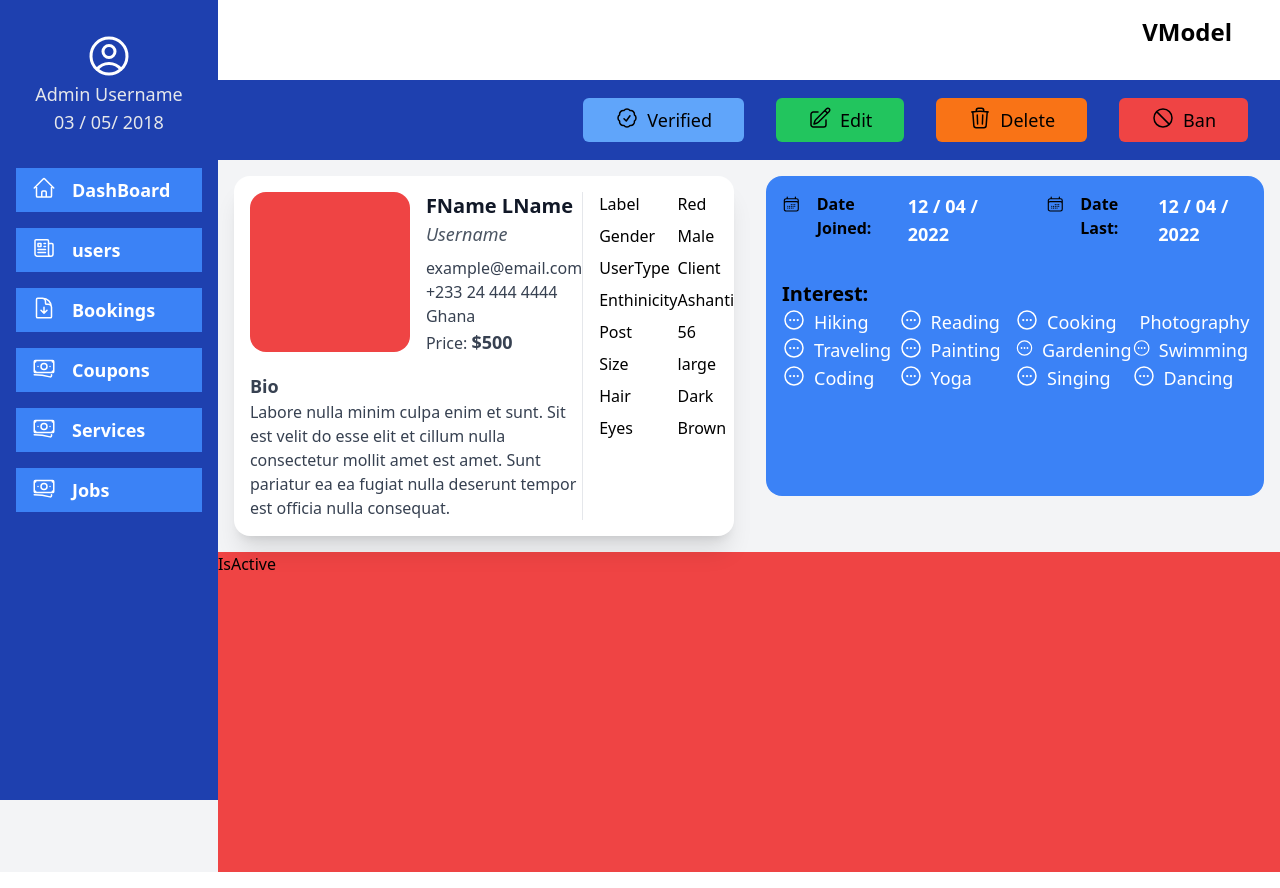
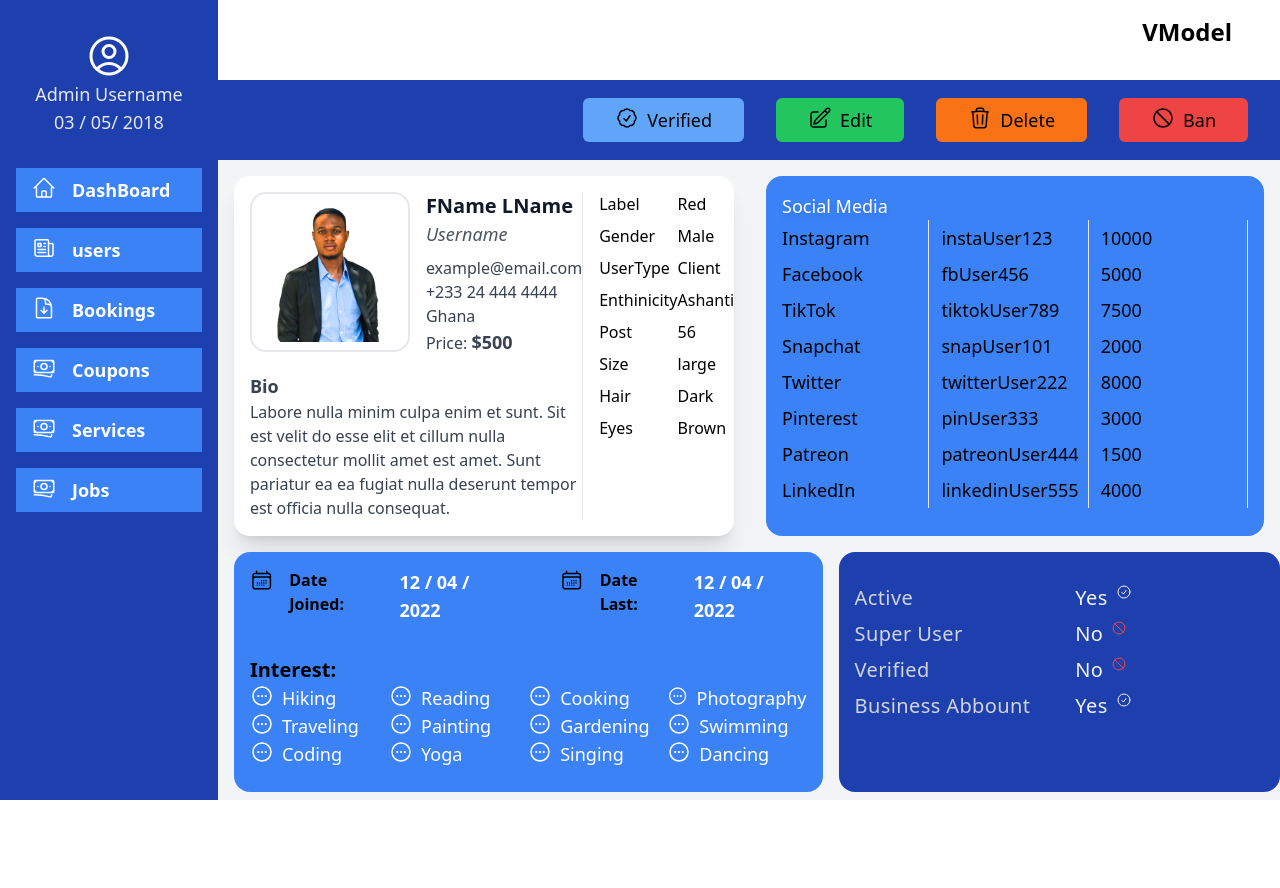
Before and after one commit to shinorspellz/Vmodel_Dashboard, a React (Create React App) app: page /users/userdetail in a window 1280 px wide. Built offline with nearby package versions, Linux system fonts and the light colour scheme.

Commit message:
done with user details page

```diff
--- a/src/pages/UserDetails.jsx
+++ b/src/pages/UserDetails.jsx
@@ -1,6 +1,6 @@
 import React from "react";
 import NavBar from "../components/NavBar";
-
+import profile from "../Asset/atmos.jpg";
 function UserDetails() {
   const interests = [
     "Hiking",
@@ -15,6 +15,49 @@ function UserDetails() {
     "Yoga",
     "Singing",
     "Dancing",
+  ];
+
+  const socialMediaFollowers = [
+    {
+      platform: "Instagram",
+      username: "instaUser123",
+      followers: 10000,
+    },
+    {
+      platform: "Facebook",
+      username: "fbUser456",
+      followers: 5000,
+    },
+    {
+      platform: "TikTok",
+      username: "tiktokUser789",
+      followers: 7500,
+    },
+    {
+      platform: "Snapchat",
+      username: "snapUser101",
+      followers: 2000,
+    },
+    {
+      platform: "Twitter",
+      username: "twitterUser222",
+      followers: 8000,
+    },
+    {
+      platform: "Pinterest",
+      username: "pinUser333",
+      followers: 3000,
+    },
+    {
+      platform: "Patreon",
+      username: "patreonUser444",
+      followers: 1500,
+    },
+    {
+      platform: "LinkedIn",
+      username: "linkedinUser555",
+      followers: 4000,
+    },
   ];
   return (
     <div>
@@ -89,7 +132,9 @@ function UserDetails() {
         <div className="bg-white rounded-2xl h-[45vh] flex justify-between w-3/4 shadow-xl  mx-4">
           <div className=" w-full gap-4 m-4 text-gray-700 border-r-[1px] border-gray-200">
             <div className="flex gap-4 mb-4">
-              <div className="w-40 h-40 bg-red-500 rounded-2xl "></div>
+              <div className="w-40 h-40  rounded-2xl border-2 border-gray-200 p-2">
+                <img src={profile} />
+              </div>
               <div className="text-left">
                 <h4 className="text-xl font-semibold text-gray-900">
                   FName LName
@@ -139,7 +184,29 @@ function UserDetails() {
             </div>
           </div>
         </div>
-        <div className="w-3/4 h-[40vh] bg-blue-500 mx-4 rounded-2xl">
+        <div className="w-3/4 h-[45vh] bg-blue-500 mx-4 rounded-2xl p-4 text-lg">
+          <h4 className="text-lg font-medium text-white drop-shadow-md">
+            Social Media
+          </h4>
+          <div>
+            {socialMediaFollowers.map((media) => (
+              <div className="flex justify-between gap-3">
+                <div className="py-1 border-r-[1px] border-gray-200 w-full">
+                  {media.platform}
+                </div>
+                <div className="py-1 border-r-[1px] border-gray-200 w-full">
+                  {media.username}
+                </div>
+                <div className="py-1 border-r-[1px] border-gray-200 w-full">
+                  {media.followers}
+                </div>
+              </div>
+            ))}
+          </div>
+        </div>
+      </div>
+      <div className="w-full  flex justify-between h-[30vh]  mt-4">
+        <div className="w-full h-[30vh] bg-blue-500 mx-4 rounded-2xl">
           <div className="flex gap-4">
             <h3 className="m-4 font-semibold flex gap-4">
               <svg
@@ -201,9 +268,84 @@ function UserDetails() {
             </div>
           </div>
         </div>
-      </div>
-      <div className="w-full bg-red-500 h-[40vh] mt-4">
-        <div>IsActive</div>
+        <div className="w-3/4  bg-blue-800 rounded-2xl">
+          <div className="w-full tracking-wide flex h-[40vh] mt-4">
+            <div className="w-full text-lg text-gray-300 font-medium p-4">
+              <h3 className="mb-2 text-xl">Active</h3>
+              <h3 className="mb-2 text-xl">Super User</h3>
+              <h3 className="mb-2 text-xl">Verified</h3>
+              <h3 className="mb-2 text-xl">Business Abbount</h3>
+            </div>
+            <div className="w-full text-gray-100 font-medium p-4">
+              <h3 className="mb-2 text-xl flex gap-2">
+                Yes{" "}
+                <svg
+                  xmlns="http://www.w3.org/2000/svg"
+                  fill="none"
+                  viewBox="0 0 24 24"
+                  strokeWidth={1.5}
+                  stroke="currentColor"
+                  className="w-4 h-4">
+                  <path
+                    strokeLinecap="round"
+                    strokeLinejoin="round"
+                    d="M9 12.75L11.25 15 15 9.75M21 12a9 9 0 11-18 0 9 9 0 0118 0z"
+                  />
+                </svg>
+              </h3>
+              <h3 className="mb-2 text-xl flex gap-2">
+                No{" "}
+                <div>
+                  <svg
+                    xmlns="http://www.w3.org/2000/svg"
+                    fill="none"
+                    viewBox="0 0 24 24"
+                    strokeWidth={1.5}
+                    stroke="currentColor"
+                    className="w-4 h-4 text-red-500">
+                    <path
+                      strokeLinecap="round"
+                      strokeLinejoin="round"
+                      d="M18.364 18.364A9 9 0 005.636 5.636m12.728 12.728A9 9 0 015.636 5.636m12.728 12.728L5.636 5.636"
+                    />
+                  </svg>
+                </div>
+              </h3>
+              <h3 className="mb-2 text-xl flex gap-2">
+                No{" "}
+                <svg
+                  xmlns="http://www.w3.org/2000/svg"
+                  fill="none"
+                  viewBox="0 0 24 24"
+                  strokeWidth={1.5}
+                  stroke="currentColor"
+                  className="w-4 h-4  text-red-500">
+                  <path
+                    strokeLinecap="round"
+                    strokeLinejoin="round"
+                    d="M18.364 18.364A9 9 0 005.636 5.636m12.728 12.728A9 9 0 015.636 5.636m12.728 12.728L5.636 5.636"
+                  />
+                </svg>
+              </h3>
+              <h3 className="mb-2 text-xl flex gap-2">
+                Yes{" "}
+                <svg
+                  xmlns="http://www.w3.org/2000/svg"
+                  fill="none"
+                  viewBox="0 0 24 24"
+                  strokeWidth={1.5}
+                  stroke="currentColor"
+                  className="w-4 h-4">
+                  <path
+                    strokeLinecap="round"
+                    strokeLinejoin="round"
+                    d="M9 12.75L11.25 15 15 9.75M21 12a9 9 0 11-18 0 9 9 0 0118 0z"
+                  />
+                </svg>
+              </h3>
+            </div>
+          </div>
+        </div>
       </div>
     </div>
   );
```
Also changed, not shown: src/Asset/atmos.jpg (added).
